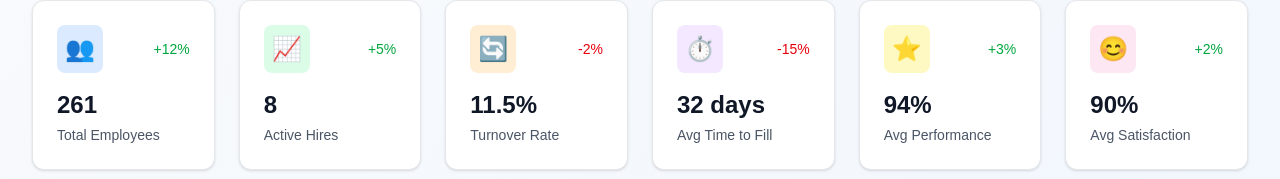
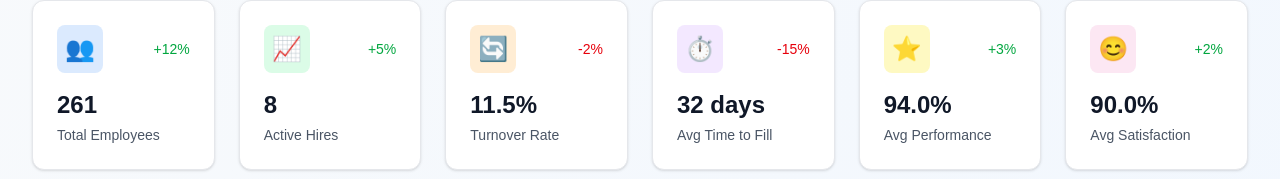
Before and after one commit to raminlord/ramindev, a Next.js app: page /projects/saas-dashboard in a window 1280 px wide. Shown: the part 260-439 px from the top of the page. Built offline with nearby package versions, Linux system fonts and the light colour scheme.

Commit message:
fix error try06-040720-17:08

```diff
--- a/src/app/projects/saas-dashboard/components/analyticsdashboard.tsx
+++ b/src/app/projects/saas-dashboard/components/analyticsdashboard.tsx
@@ -76,7 +76,7 @@ export default function AnalyticsDashboard() {
                 cx="50%"
                 cy="50%"
                 labelLine={false}
-                label={({ name, percent }) => `${name} ${(percent * 100).toFixed(0)}%`}
+                label={({ name, percent }) => `${name} ${((percent as number) * 100).toFixed(0)}%`}
                 outerRadius={80}
                 fill="#8884d8"
                 dataKey="value"
--- a/src/app/projects/saas-dashboard/components/metricsgrid.tsx
+++ b/src/app/projects/saas-dashboard/components/metricsgrid.tsx
@@ -6,7 +6,18 @@ import { useDashboard } from '../context/dashboardcontext';
 
 export default function MetricsGrid() {
   const { state } = useDashboard();
-  const { metrics } = state;
+
+  // ✅ مقادیر پیش‌فرض برای جلوگیری از خطا
+  const defaultMetrics = {
+    totalEmployees: 0,
+    activeHires: 0,
+    turnoverRate: 0,
+    avgTimeToFill: 0,
+    avgPerformance: 0,
+    avgSatisfaction: 0,
+  };
+
+  const { metrics = defaultMetrics } = state;
 
   const metricCards = [
     {
@@ -29,7 +40,7 @@ export default function MetricsGrid() {
     },
     {
       title: 'Turnover Rate',
-      value: `${metrics.turnoverRate.toFixed(1)}%`,
+      value: `${(metrics.turnoverRate ?? 0).toFixed(1)}%`,
       change: '-2%',
       trend: 'down',
       icon: '🔄',
@@ -47,7 +58,7 @@ export default function MetricsGrid() {
     },
     {
       title: 'Avg Performance',
-      value: `${metrics.avgPerformance}%`,
+      value: `${(metrics.avgPerformance ?? 0).toFixed(1)}%`,
       change: '+3%',
       trend: 'up',
       icon: '⭐',
@@ -56,7 +67,7 @@ export default function MetricsGrid() {
     },
     {
       title: 'Avg Satisfaction',
-      value: `${metrics.avgSatisfaction}%`,
+      value: `${(metrics.avgSatisfaction ?? 0).toFixed(1)}%`,
       change: '+2%',
       trend: 'up',
       icon: '😊',
```
